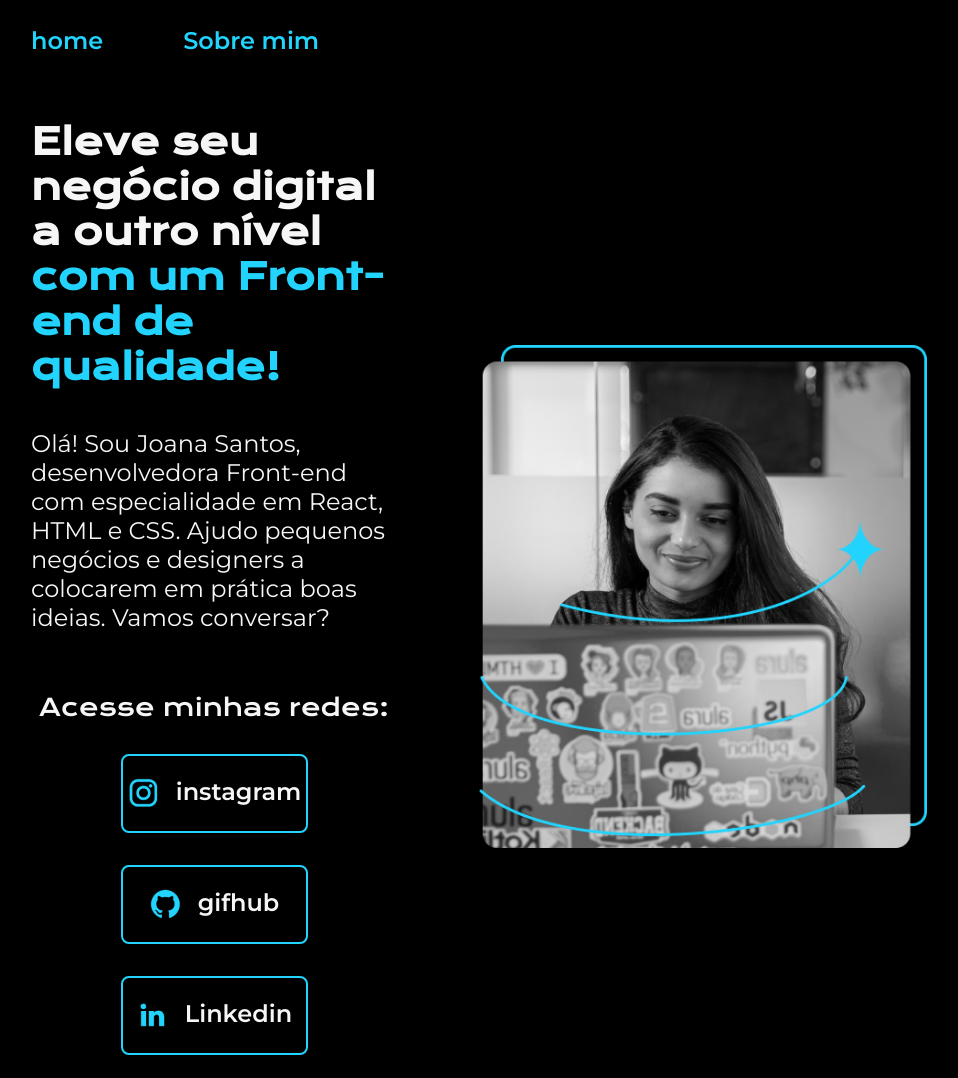
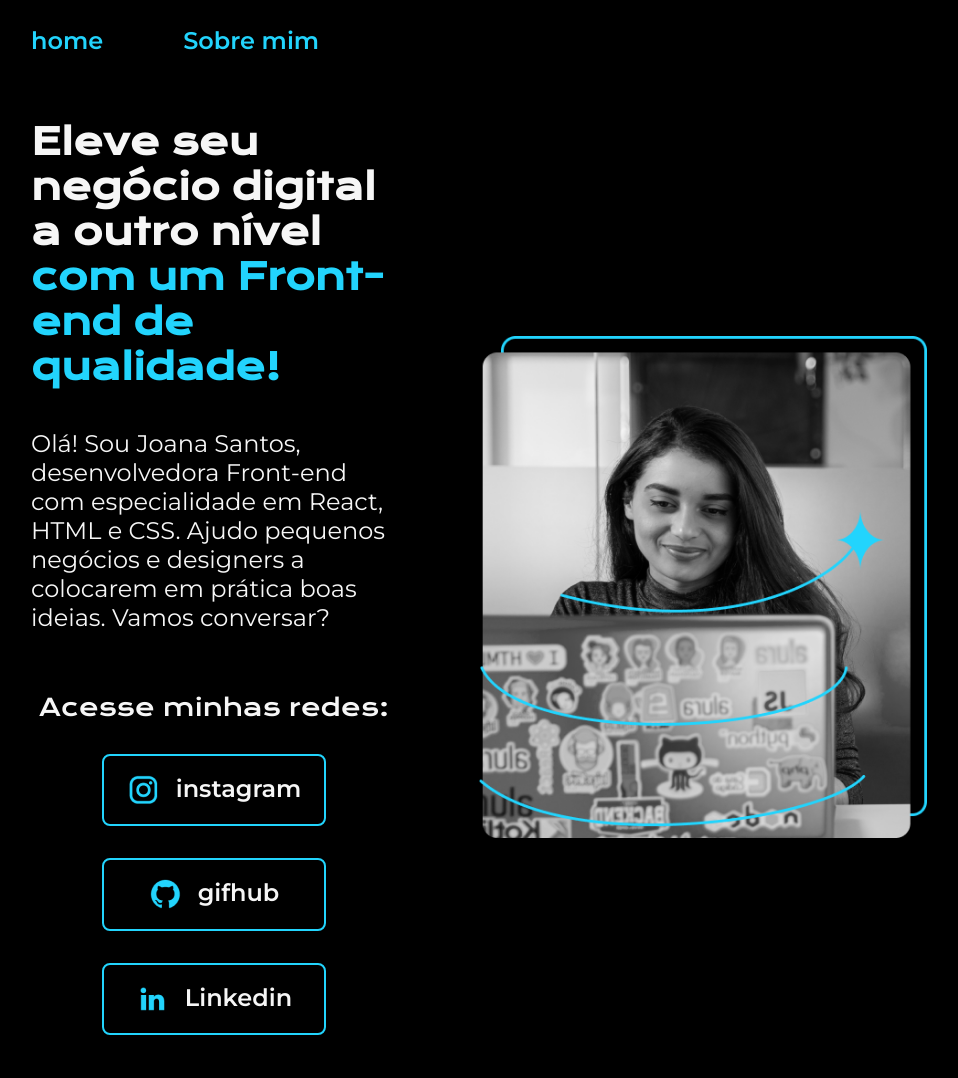
Before and after one commit to Niddy24/portifolio, a plain HTML site: page index.html in a window 1280 px wide. Shown: the top 1078 px of the page, without its empty margins (161-1119 px from the left). Drawn offline with nearby package versions, Linux system fonts and the light colour scheme.

Commit message:
ajuste de botoes

```diff
--- a/atyles/style.css
+++ b/atyles/style.css
@@ -87,11 +87,11 @@ body{
     justify-content: center;
     gap: 16px;
     border: 2px solid var(--cor-terciaria);
-    width: 50%;
+    width: 60%;
     text-align: center;
     border-radius: 8px;
     font-size: 1.5rem;
-    padding: 21.5px 0;
+    padding: 5% 0;
     text-decoration: none;
     color: var(--cor-secundaria);
     font-weight: 600;
```
